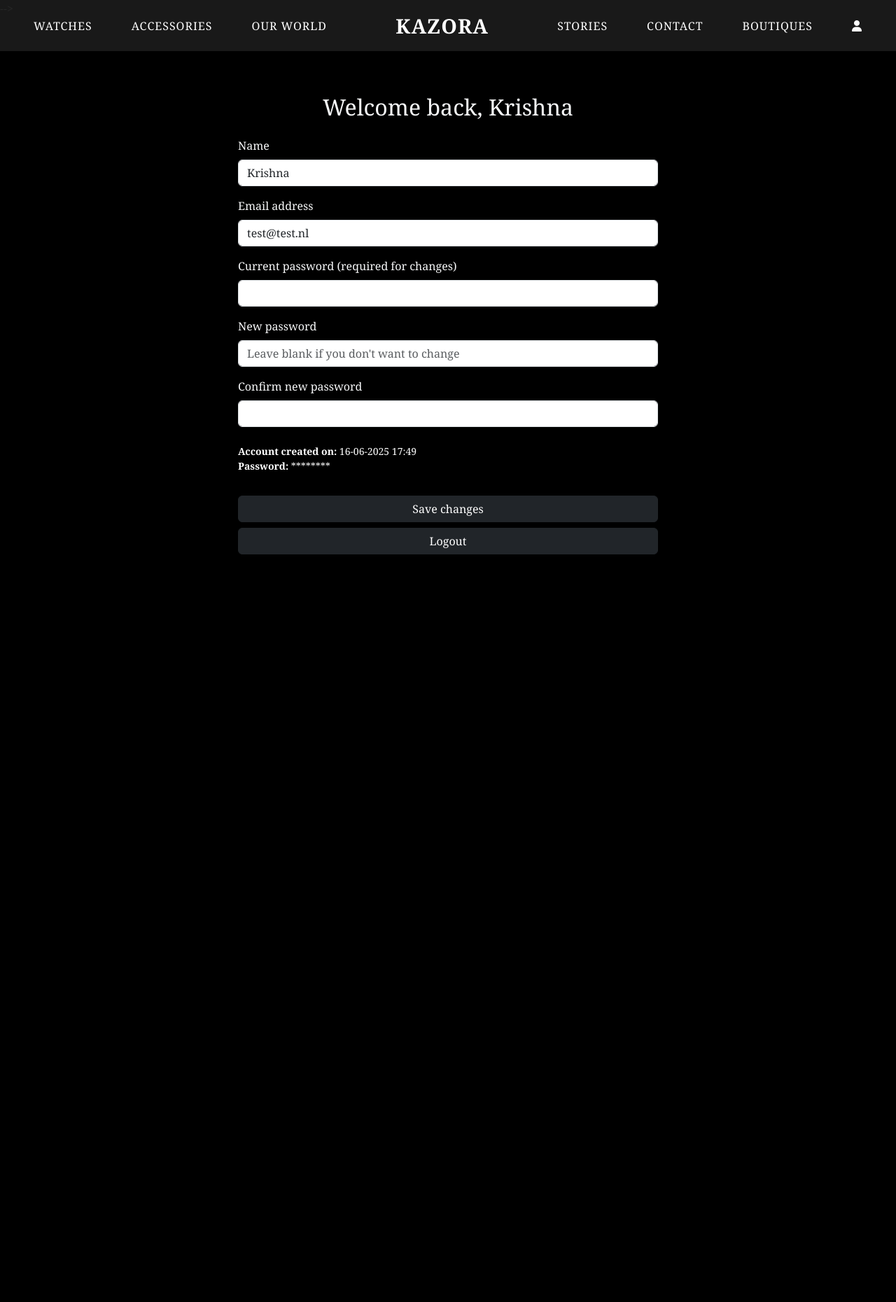
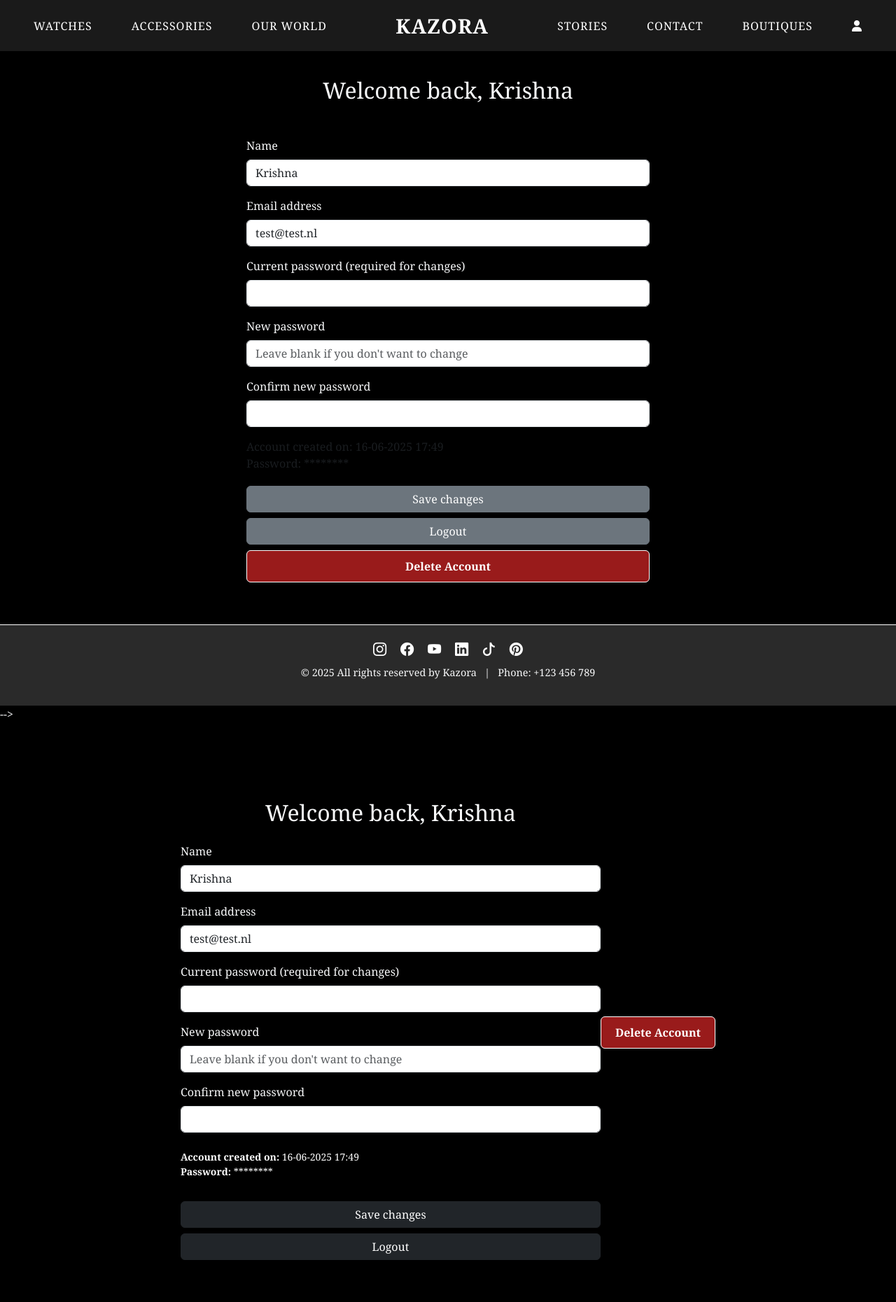
Before and after one commit to KrishnaBihari04/Kazora, a PHP site: page /account.php in a window 1280 px wide. Shown: the whole page at 70% size. Before the commit the page ends 792 px from the top, so only its background shows below. Run offline with PHP 8.4, Linux system fonts and the light colour scheme; a user stored in the database is signed in; data comes from the database, SQL or seed files in the repository.

Commit message:
delete button gemaakt, account

```diff
--- a/account.php
+++ b/account.php
@@ -1,81 +1,126 @@
 <?php
+session_start();
 require 'db.php';
-if (session_status() === PHP_SESSION_NONE) session_start();
 
-// <!--Inloggen controleren-->
 if (!isset($_SESSION['user'])) {
-  header("Location: login.php");
+    header('Location: auth.php');
     exit;
 }
 
-// <!--Huidige gebruiker ophalen-->
-$email = $_SESSION['user']['email'];
-$stmt = $conn->prepare("SELECT * FROM users WHERE email = ?");
-$stmt->bind_param("s", $email);
+$user = $_SESSION['user'];
+$user_id = $user['id'];
+
+// Handle update
+if ($_SERVER["REQUEST_METHOD"] === "POST" && isset($_POST['save_changes'])) {
+    $name = $_POST['name'];
+    $email = $_POST['email'];
+    $current_password = $_POST['current_password'];
+    $new_password = $_POST['new_password'];
+    $confirm_password = $_POST['confirm_password'];
+
+    // Validate and update
+    if (!empty($current_password)) {
+        $stmt = $conn->prepare("SELECT password FROM users WHERE id = ?");
+        $stmt->bind_param("i", $user_id);
         $stmt->execute();
-$user = $stmt->get_result()->fetch_assoc();
+        $stmt->bind_result($hashed);
+        $stmt->fetch();
+        $stmt->close();
 
-// <!--Formulier verwerking-->
-$success = "";
-$error = "";
-
-if ($_SERVER['REQUEST_METHOD'] === 'POST') {
-  $newName = trim($_POST['name']);
-  $newEmail = trim($_POST['email']);
-  $newPassword = $_POST['new_password'];
-  $confirm = $_POST['confirm_password'];
-  $currentPassword = $_POST['current_password'];
-
-  // <!--Beveiliging: controleer huidig wachtwoord-->
-  if (!password_verify($currentPassword, $user['password'])) {
-    $error = "Your current password is incorrect.";
+        if (password_verify($current_password, $hashed)) {
+            if (!empty($new_password) && $new_password === $confirm_password) {
+                $hashed_new = password_hash($new_password, PASSWORD_DEFAULT);
+                $stmt = $conn->prepare("UPDATE users SET name=?, email=?, password=? WHERE id=?");
+                $stmt->bind_param("sssi", $name, $email, $hashed_new, $user_id);
+                $stmt->execute();
+                $_SESSION['user']['name'] = $name;
+                $_SESSION['user']['email'] = $email;
             } else {
-    // <!--Bijwerken voorbereiden-->
-    $updates = [];
-    $params = [];
-
-    // <!--Naam aanpassen-->
-    if ($newName !== $user['name']) {
-      $updates[] = "name = ?";
-      $params[] = $newName;
-      $_SESSION['user']['name'] = $newName;
+                $error = "New passwords don't match.";
             }
-
-    // <!--Email aanpassen-->
-    if ($newEmail !== $user['email']) {
-      $updates[] = "email = ?";
-      $params[] = $newEmail;
-      $_SESSION['user']['email'] = $newEmail;
+        } else {
+            $error = "Incorrect current password.";
         }
-
-    // <!--Wachtwoord aanpassen-->
-    if (!empty($newPassword)) {
-      if ($newPassword !== $confirm) {
-        $error = "New passwords do not match.";
     } else {
-        $updates[] = "password = ?";
-        $params[] = password_hash($newPassword, PASSWORD_DEFAULT);
+        $stmt = $conn->prepare("UPDATE users SET name=?, email=? WHERE id=?");
+        $stmt->bind_param("ssi", $name, $email, $user_id);
+        $stmt->execute();
+        $_SESSION['user']['name'] = $name;
+        $_SESSION['user']['email'] = $email;
     }
 }
 
-    // <!--Database update uitvoeren-->
-    if (!$error && count($updates) > 0) {
-      $sql = "UPDATE users SET " . implode(', ', $updates) . " WHERE id = ?";
-      $stmt = $conn->prepare($sql);
-      $params[] = $user['id'];
-      $stmt->bind_param(str_repeat("s", count($params) - 1) . "i", ...$params);
+// Handle delete
+if (isset($_POST['delete_account'])) {
+    $stmt = $conn->prepare("DELETE FROM users WHERE id = ?");
+    $stmt->bind_param("i", $user_id);
     $stmt->execute();
-      $success = "Your details have been updated successfully.";
-    }
+    session_destroy();
+    header("Location: auth.php");
+    exit;
 }
 
-  // <!--Gebruikergegevens refreshen-->
-  $stmt = $conn->prepare("SELECT * FROM users WHERE id = ?");
-  $stmt->bind_param("i", $user['id']);
-  $stmt->execute();
-  $user = $stmt->get_result()->fetch_assoc();
-}
+$page_title = "My Account";
+require 'header.php';
 ?>
+
+<main class="auth-main">
+  <div class="container" style="max-width: 600px;">
+    <h2 class="text-center mb-5">Welcome back, <?= htmlspecialchars($user['name']) ?></h2>
+
+    <?php if (isset($error)) : ?>
+      <div class="alert alert-danger"><?= $error ?></div>
+    <?php endif; ?>
+
+    <form method="POST">
+      <div class="mb-3">
+        <label for="name" class="form-label">Name</label>
+        <input class="form-control" type="text" name="name" id="name" value="<?= htmlspecialchars($user['name']) ?>" required>
+      </div>
+
+      <div class="mb-3">
+        <label for="email" class="form-label">Email address</label>
+        <input class="form-control" type="email" name="email" id="email" value="<?= htmlspecialchars($user['email']) ?>" required>
+      </div>
+
+      <div class="mb-3">
+        <label class="form-label">Current password (required for changes)</label>
+        <input class="form-control" type="password" name="current_password">
+      </div>
+
+      <div class="mb-3">
+        <label class="form-label">New password</label>
+        <input class="form-control" type="password" name="new_password" placeholder="Leave blank if you don't want to change">
+      </div>
+
+      <div class="mb-3">
+        <label class="form-label">Confirm new password</label>
+        <input class="form-control" type="password" name="confirm_password">
+      </div>
+
+      <p class="text-muted mt-3 mb-1">
+        Account created on: <?= date('d-m-Y H:i', strtotime($user['created_at'])) ?><br>
+        Password: ********
+      </p>
+
+      <button type="submit" name="save_changes" class="btn btn-secondary w-100 mt-3">Save changes</button>
+
+      <?php if ($user['role'] === 'admin') : ?>
+        <a href="admin.php" class="btn btn-outline-warning w-100 mt-2">Go to Admin Panel</a>
+      <?php endif; ?>
+
+      <a href="logout.php" class="btn btn-secondary w-100 mt-2">Logout</a>
+    </form>
+
+    <!-- Delete account form -->
+    <form method="POST" onsubmit="return confirm('Are you sure you want to delete your account? This action is permanent.')">
+      <button type="submit" name="delete_account" class="btn btn-delete w-100 mt-2">Delete Account</button>
+    </form>
+  </div>
+</main>
+
+<?php require 'footer.php'; ?>
+
 
 <!DOCTYPE html>
 <html lang="en">
@@ -156,6 +201,12 @@ if ($_SERVER['REQUEST_METHOD'] === 'POST') {
       <!-- Logout knop -->
       <a href="logout.php" class="btn btn-dark w-100 mt-2">Logout</a>
     </div>
+
+      <!-- Delete button -->
+    <form method="post" onsubmit="return confirm('Are you sure you want to permanently delete your account? This cannot be undone.');">
+      <button type="submit" name="delete_account" class="btn btn-delete w-100 mt-2">Delete Account</button>
+    </form>
+
   </main>
 
   <!-- <?php include 'footer.php'; ?> -->
--- a/css/style.css
+++ b/css/style.css
@@ -103,7 +103,24 @@ body, html {
 
 main.auth-main {
     margin-top: 50px;
-  }
+}
+
+.btn-delete {
+    background-color: #991b1b;
+    color: white;
+    padding: 10px 20px;
+    font-weight: 600;
+    border: 1px solid white;
+    transition: all 0.3s ease;
+}
+
+.btn-delete:hover {
+    background-color: #ff4444;
+    color: var(--black);
+    transform: scale(1.05);
+    box-shadow: 0 0 10px var(--gold-glow);
+}
+
 
 .logo {
     color: var(--white);
```
Lines whose indentation alone changed are shown as unchanged.
